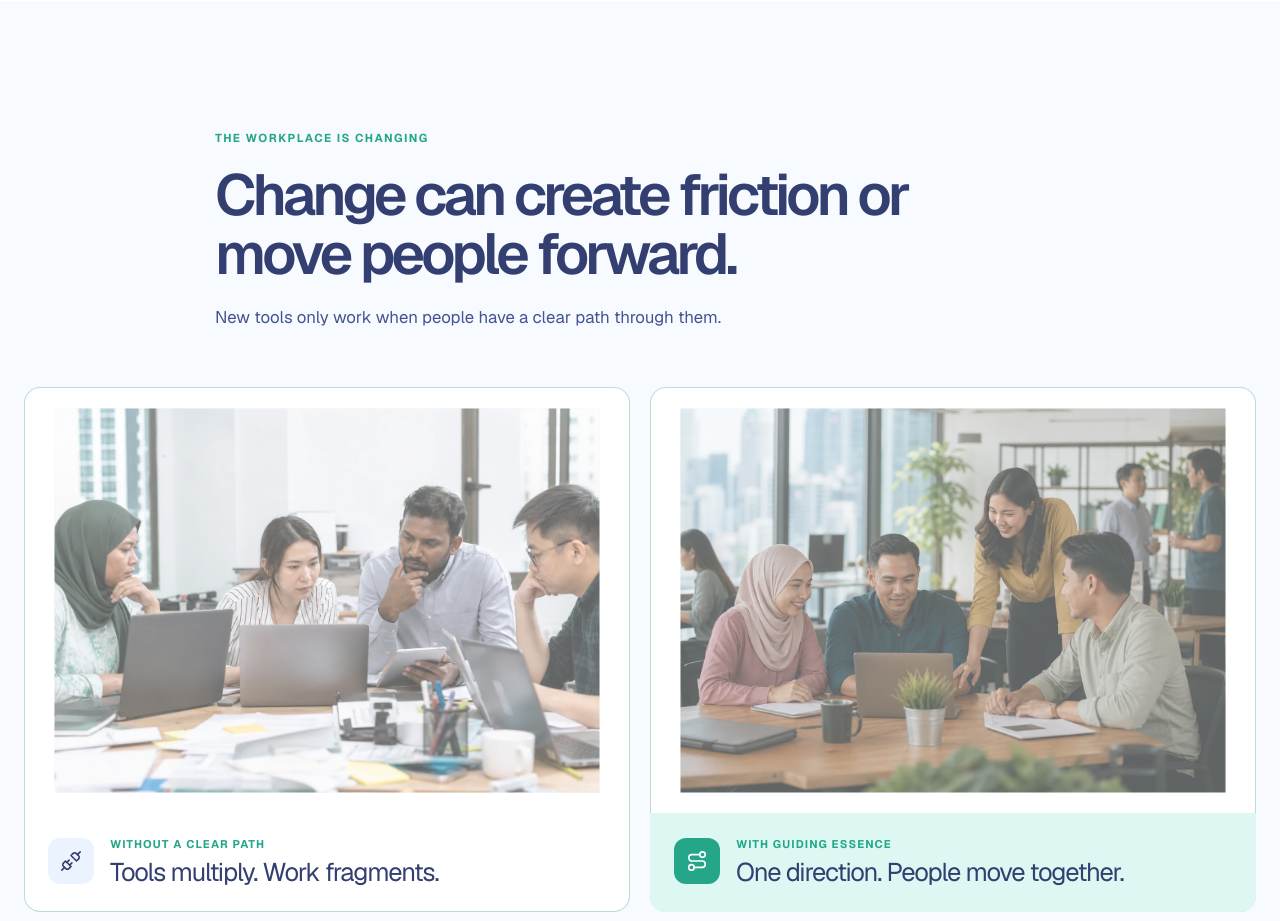
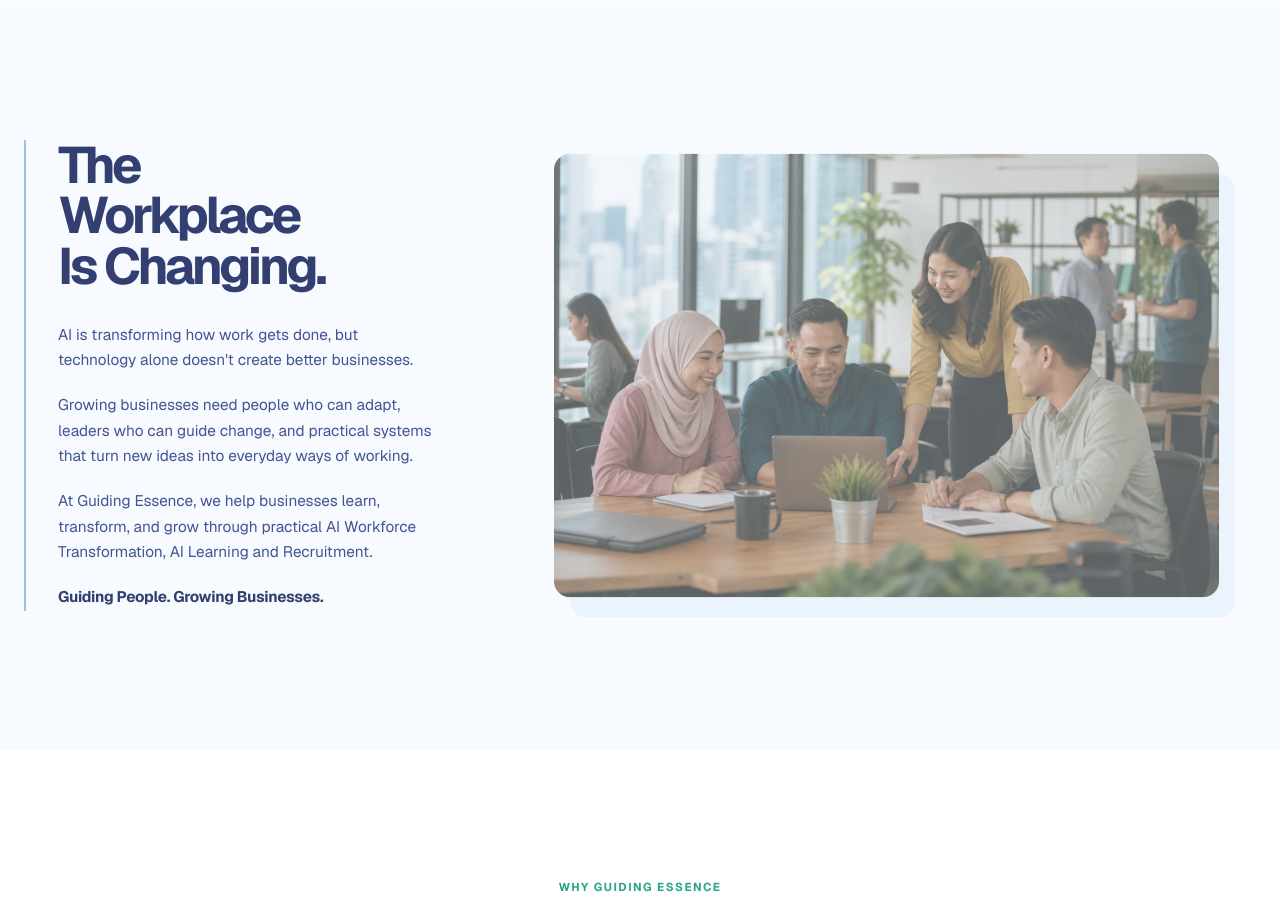
Before and after one commit to YeeSheng6726/guidingessence, a Next.js app: page / in a window 1280 px wide. Shown: the part 800-1721 px from the top of the page. Built offline with nearby package versions, Linux system fonts and the light colour scheme.

Commit message:
Redesign workplace change section

```diff
--- a/app/page.tsx
+++ b/app/page.tsx
@@ -5,11 +5,9 @@
   ClipboardCheck,
   HeartHandshake,
   RefreshCw,
-  Route,
   Scale,
   Search,
   SquarePen,
-  Unplug,
   UsersRound,
 } from "lucide-react";
 import MotionController from "./motion";
@@ -174,30 +172,19 @@
 function Shift() {
   return (
     <section className="section shift-section">
-      <div className="shell shift-heading gsap-section-reveal" data-gsap>
-        <p className="kicker">The workplace is changing</p>
-        <h2>Change can create friction or move people forward.</h2>
-        <p>New tools only work when people have a clear path through them.</p>
-      </div>
-      <div className="shell change-grid" aria-label="A visual comparison of workplace approaches">
-        <article className="change-card change-card-fragmented">
-          <figure className="change-image gsap-media">
-            <Image src={assetPath("/assets/generated/workplace-fragmented-malaysia.webp")} alt="A Malaysian team managing fragmented information across several devices" fill sizes="(min-width: 801px) 50vw, 100vw" />
-          </figure>
-          <div className="change-caption">
-            <span className="change-icon" aria-hidden="true"><Unplug size={22} strokeWidth={1.75} /></span>
-            <div><p>Without a clear path</p><h3>Tools multiply. Work fragments.</h3></div>
+      <div className="shell shift-grid">
+        <div className="shift-copy gsap-section-reveal" data-gsap>
+          <h2>The Workplace Is Changing.</h2>
+          <div className="shift-body">
+            <p>AI is transforming how work gets done, but technology alone doesn&apos;t create better businesses.</p>
+            <p>Growing businesses need people who can adapt, leaders who can guide change, and practical systems that turn new ideas into everyday ways of working.</p>
+            <p>At Guiding Essence, we help businesses learn, transform, and grow through practical AI Workforce Transformation, AI Learning and Recruitment.</p>
+            <p className="shift-tagline">Guiding People. Growing Businesses.</p>
           </div>
-        </article>
-        <article className="change-card change-card-aligned">
-          <figure className="change-image gsap-media">
-            <Image src={assetPath("/assets/generated/workplace-aligned-malaysia.webp")} alt="A Malaysian team collaborating confidently around one shared workflow" fill sizes="(min-width: 801px) 50vw, 100vw" />
-          </figure>
-          <div className="change-caption">
-            <span className="change-icon" aria-hidden="true"><Route size={22} strokeWidth={1.75} /></span>
-            <div><p>With Guiding Essence</p><h3>One direction. People move together.</h3></div>
-          </div>
-        </article>
+        </div>
+        <figure className="shift-media gsap-media">
+          <Image src={assetPath("/assets/generated/workplace-aligned-malaysia.webp")} alt="A Malaysian workplace team collaborating around a shared laptop" fill sizes="(min-width: 801px) 60vw, 100vw" />
+        </figure>
       </div>
     </section>
   );
```
Also changed, not shown: app/globals.css.
